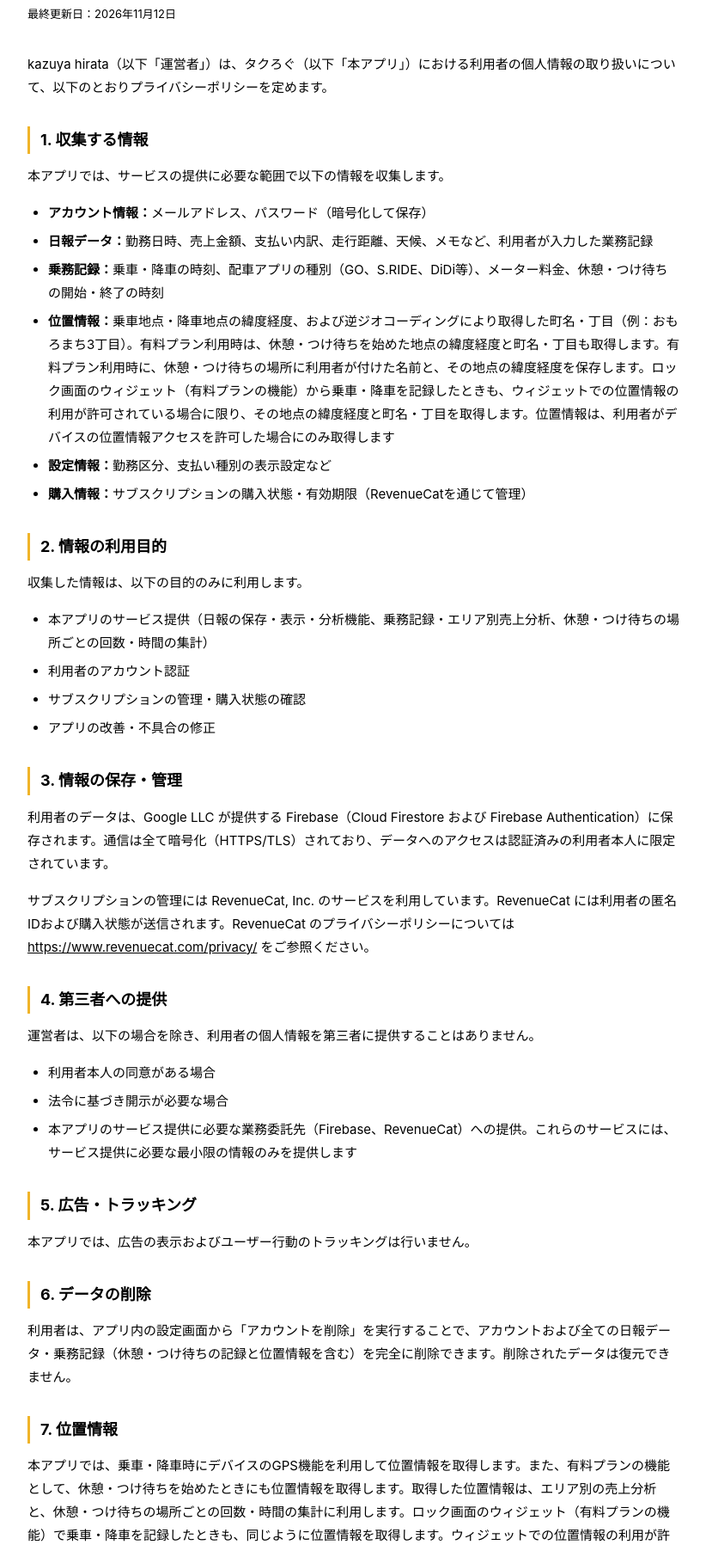
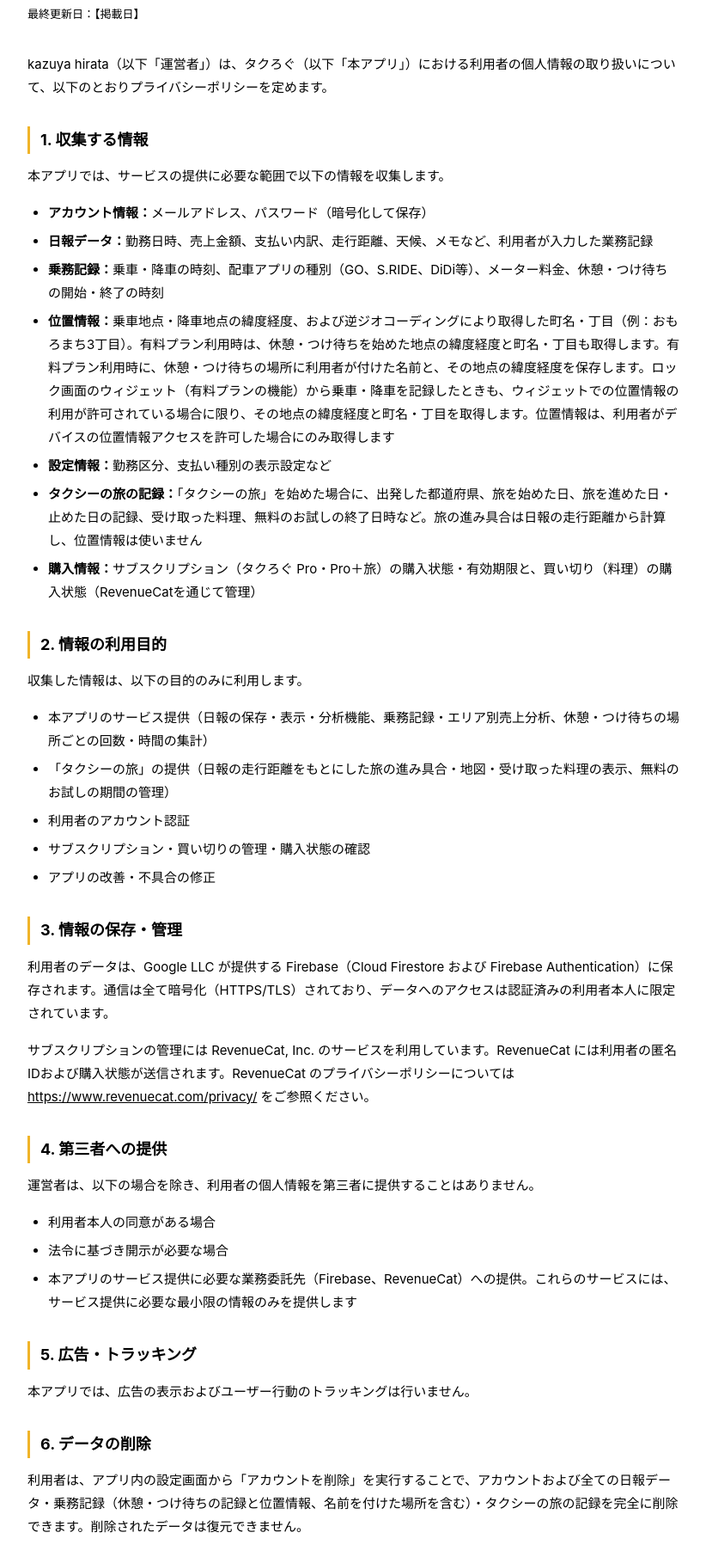
Before and after one commit to khirata1981/taxi-daily-report-privacy, a plain HTML site: page index.html in a window 1280 px wide. Shown: the part 66-1870 px from the top of the page at 86% size, without its empty margins (228-1050 px from the left). Drawn offline with Linux system fonts and the light colour scheme.

Commit message:
Revise privacy policy for data handling updates
Updated privacy policy to reflect changes in data collection and usage, including new information on taxi journey records and subscription management.

```diff
--- a/index.html
+++ b/index.html
@@ -63,7 +63,7 @@
 <body>
 
 <h1>プライバシーポリシー</h1>
-<p class="updated">最終更新日：2026年11月12日</p>
+<p class="updated">最終更新日：【掲載日】</p>
 
 <p>kazuya hirata（以下「運営者」）は、タクろぐ（以下「本アプリ」）における利用者の個人情報の取り扱いについて、以下のとおりプライバシーポリシーを定めます。</p>
 
@@ -75,15 +75,17 @@
   <li><strong>乗務記録：</strong>乗車・降車の時刻、配車アプリの種別（GO、S.RIDE、DiDi等）、メーター料金、休憩・つけ待ちの開始・終了の時刻</li>
   <li><strong>位置情報：</strong>乗車地点・降車地点の緯度経度、および逆ジオコーディングにより取得した町名・丁目（例：おもろまち3丁目）。有料プラン利用時は、休憩・つけ待ちを始めた地点の緯度経度と町名・丁目も取得します。有料プラン利用時に、休憩・つけ待ちの場所に利用者が付けた名前と、その地点の緯度経度を保存します。ロック画面のウィジェット（有料プランの機能）から乗車・降車を記録したときも、ウィジェットでの位置情報の利用が許可されている場合に限り、その地点の緯度経度と町名・丁目を取得します。位置情報は、利用者がデバイスの位置情報アクセスを許可した場合にのみ取得します</li>
   <li><strong>設定情報：</strong>勤務区分、支払い種別の表示設定など</li>
-  <li><strong>購入情報：</strong>サブスクリプションの購入状態・有効期限（RevenueCatを通じて管理）</li>
+  <li><strong>タクシーの旅の記録：</strong>「タクシーの旅」を始めた場合に、出発した都道府県、旅を始めた日、旅を進めた日・止めた日の記録、受け取った料理、無料のお試しの終了日時など。旅の進み具合は日報の走行距離から計算し、位置情報は使いません</li>
+  <li><strong>購入情報：</strong>サブスクリプション（タクろぐ Pro・Pro＋旅）の購入状態・有効期限と、買い切り（料理）の購入状態（RevenueCatを通じて管理）</li>
 </ul>
 
 <h2>2. 情報の利用目的</h2>
 <p>収集した情報は、以下の目的のみに利用します。</p>
 <ul>
   <li>本アプリのサービス提供（日報の保存・表示・分析機能、乗務記録・エリア別売上分析、休憩・つけ待ちの場所ごとの回数・時間の集計）</li>
+  <li>「タクシーの旅」の提供（日報の走行距離をもとにした旅の進み具合・地図・受け取った料理の表示、無料のお試しの期間の管理）</li>
   <li>利用者のアカウント認証</li>
-  <li>サブスクリプションの管理・購入状態の確認</li>
+  <li>サブスクリプション・買い切りの管理・購入状態の確認</li>
   <li>アプリの改善・不具合の修正</li>
 </ul>
 
@@ -103,10 +105,10 @@
 <p>本アプリでは、広告の表示およびユーザー行動のトラッキングは行いません。</p>
 
 <h2>6. データの削除</h2>
-<p>利用者は、アプリ内の設定画面から「アカウントを削除」を実行することで、アカウントおよび全ての日報データ・乗務記録（休憩・つけ待ちの記録と位置情報を含む）を完全に削除できます。削除されたデータは復元できません。</p>
+<p>利用者は、アプリ内の設定画面から「アカウントを削除」を実行することで、アカウントおよび全ての日報データ・乗務記録（休憩・つけ待ちの記録と位置情報、名前を付けた場所を含む）・タクシーの旅の記録を完全に削除できます。削除されたデータは復元できません。</p>
 
 <h2>7. 位置情報</h2>
-<p>本アプリでは、乗車・降車時にデバイスのGPS機能を利用して位置情報を取得します。また、有料プランの機能として、休憩・つけ待ちを始めたときにも位置情報を取得します。取得した位置情報は、エリア別の売上分析と、休憩・つけ待ちの場所ごとの回数・時間の集計に利用します。ロック画面のウィジェット（有料プランの機能）で乗車・降車を記録したときも、同じように位置情報を取得します。ウィジェットでの位置情報の利用が許可されていない場合は、位置情報を付けずに記録します。有料プランの機能として、休憩・つけ待ちの場所の一覧を「近い順」に並べるときにも、その時点の位置情報を取得します（並べ替えにだけ使い、保存しません）。</p>
+<p>本アプリでは、乗車・降車時にデバイスのGPS機能を利用して位置情報を取得します。また、有料プランの機能として、休憩・つけ待ちを始めたときにも位置情報を取得します。取得した位置情報は、エリア別の売上分析と、休憩・つけ待ちの場所ごとの回数・時間の集計に利用します。ロック画面のウィジェット（有料プランの機能）で乗車・降車を記録したときも、同じように位置情報を取得します。ウィジェットでの位置情報の利用が許可されていない場合は、位置情報を付けずに記録します。有料プランの機能として、休憩・つけ待ちの場所の一覧を「近い順」に並べるときにも、その時点の位置情報を取得します（並べ替えにだけ使い、保存しません）。「タクシーの旅」では位置情報を使いません。旅の地図に出る現在地は、日報の走行距離から計算した旅の上の位置で、デバイスの位置ではありません。</p>
 <p>位置情報の取得には、利用者によるデバイスの位置情報アクセス許可が必要です。許可しない場合でも、位置情報以外の機能は利用できます。収集した位置情報は、利用者本人の乗務記録としてのみ保存され、第三者に提供されることはありません。</p>
 
 <h2>8. 未成年の利用</h2>
```
